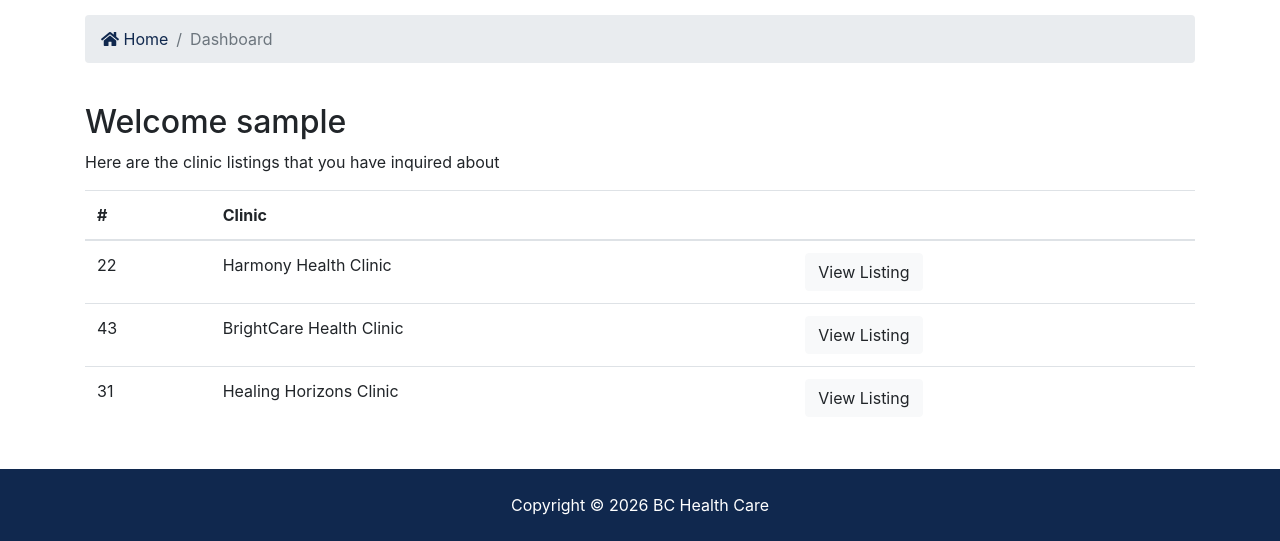
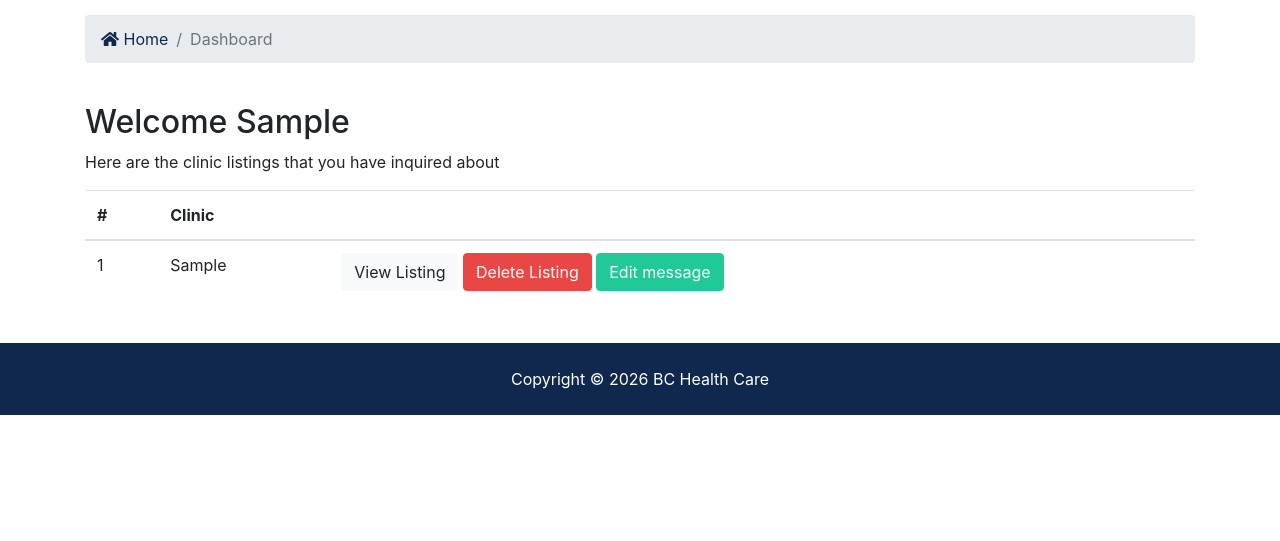
Before and after one commit to peggylsy/erb8, a Django app: page /accounts/dashboard/ in a window 1280 px wide. Shown: the part 430-971 px from the top of the page. After the commit the page ends 845 px from the top, so only its background shows below. Run offline with Django 5.2, Linux system fonts and the light colour scheme; a user stored in the database is signed in; tables that the repository leaves empty hold one stand-in row (values such as "Sample post"); some libraries are stand-ins or nearby versions.

Commit message:
step 14 contacts:delete

```diff
--- a/accounts/views.py
+++ b/accounts/views.py
@@ -1,7 +1,7 @@
 from django.shortcuts import render, redirect
 from django.contrib import messages,auth
 from django.contrib.auth.models import User
-
+from contacts.models import Contact
 # Create your views here.
 def login(request):
     if request.method =="POST":
@@ -41,7 +41,9 @@ def register(request):
                     messages.error(request, 'Email already exists')
                     return redirect("accounts:register")
                 else:
-                    user = User.objects.create_user(username=username, password=password, email=email, first_name=first_name, last_name=last_name)
+                    user = User.objects.create_user(
+                        username=username, password=password,
+                        email=email, first_name=first_name, last_name=last_name)
                     user.save()
                     messages.success(request, 'You are now registered and can log in')
                     return redirect("accounts:login")
@@ -52,4 +54,7 @@ def register(request):
         return render(request, 'accounts/register.html')
 
 def dashboard(request):
-    return render(request, 'accounts/dashboard.html')
+        user_contacts = Contact.objects.all( ).filter(
+            user_id=request.user.id).order_by('-contact_date')
+        context = {"contacts" :  user_contacts}
+        return render(request, 'accounts/dashboard.html', context)
--- /dev/null
+++ b/config/static/js/modal.js
@@ -0,0 +1,15 @@
+$(document).ready( function ( )  {
+    $("#deleteConfirmModal").on ( "show.bs.modal",  function( event ) {
+         const button = $(event.relatedTarget);
+         const contactId = button.data("id");
+         const deleteUrl = button.data("url");
+        $("#modal-contact-id").text(contactId);
+        $("#confirmDeleteBtn").attr("href", deleteUrl);
+        });
+        $("#confirmDeleteBtn").click(function(event) {
+             $("#deleteConfirmModal").modal("hide");
+             setTimeout(( ) => {
+                    window.location.href = $("#confirmDeleteBtn").attr("href");
+             }, 300);
+    });
+});
--- a/templates/accounts/dashboard.html
+++ b/templates/accounts/dashboard.html
@@ -5,7 +5,7 @@
     <div class="container">
         <div class="row text-center">
         <div class="col-md-12">
-            <h1 class="display-4">User Dashboard</h1>
+            <h1 class="display-4">{{ user.username | title }} Dashboard</h1>
             <p class="lead">Manage your BC Health Care account</p>
         </div>
         </div>
@@ -26,12 +26,13 @@
 </nav>
 </div>
 </section>
-
+{% include 'partials/_alert.html' %}
 <section id="dashboard" class="py-4">
     <div class="container">
         <div class="row">
         <div class="col-md-12">
-            <h2>Welcome {{ user.username }}</h2>
+            <h2>Welcome {{ user.username | title }}</h2>
+            {% if contacts %}
             <p>Here are the clinic listings that you have inquired about</p>
             <table class="table">
             <thead>
@@ -42,32 +43,52 @@
                 </tr>
             </thead>
             <tbody>
-                {% comment %}  {% endcomment %}
+                {% for contact in contacts %}
                 <tr>
-                <td>22</td>
-                <td>Harmony Health Clinic</td>
+                <td>{{ contact.listing_id }}</td>
+                <td>{{ contact.listing | title }}</td>
                 <td>
-                    <a class="btn btn-light" href="#">View Listing</a>
+                    <a class="btn btn-light" href="{% url 'listings:listing' contact.listing_id %}"
+                    >View Listing</a>
+                    <button
+                        class="btn btn-danger"
+                        data-url="{% url 'contacts:delete_contact' contact.id %}"
+                        data-toggle="modal"
+                        data-target="#deleteConfirmModal"
+                        data-id="{{contact.id}}"
+                    >
+                        Delete Listing
+                    </button>
+                    <a href="{% url 'contacts:edit_contact' contact.id  %}"
+                        class="btn btn-success"
+                        >Edit message</a>
                 </td>
                 </tr>
-                <tr>
-                <td>43</td>
-                <td>BrightCare Health Clinic</td>
-                <td>
-                    <a class="btn btn-light" href="#">View Listing</a>
-                </td>
-                </tr>
-                <tr>
-                <td>31</td>
-                <td>Healing Horizons Clinic</td>
-                <td>
-                    <a class="btn btn-light" href="#">View Listing</a>
-                </td>
-                </tr>
+                {% endfor %}
             </tbody>
             </table>
-        </div>
+            {% else %}
+            <p>You have not made any inquiries yet.</p>
+            {% endif %}
+            </div>
         </div>
     </div>
 </section>
+<!-- delete modal -->
+<div class="modal fade" id="deleteConfirmModal" role="dialog">
+    <div class="modal-dialog">
+        <div class="modal-content">
+            <div class="modal-header">
+                <h5 class="modal-title" id="deleteModalLable">Confirm DELETE</h5>
+                <button class="close" type="button" data-dismiss="modal">&times;</button>
+            </div>
+            <div class="modal-body">
+                <p>Are you sure you want to delet this inquiry?</p>
+                <a href="" class="btn btn-danger" id="confirmDeleteBtn">Yes</a>
+                <button class="btn btn-info" data-dismiss="modal">Cancel</button>
+            </div>
+        </div>
+    </div>
+</div>
+
 {% endblock %}
--- a/templates/base.html
+++ b/templates/base.html
@@ -26,6 +26,7 @@
     <script src={% static "js/bootstrap.bundle.min.js" %}></script>
     <script src={% static "js/lightbox.min.js" %}></script>
     <script src={% static "js/main.js" %}></script>
+    <script src={% static "js/modal.js" %}></script>
 
   </body>
 
```
Also changed, not shown: contacts/forms.py (added, +14 -0 lines), contacts/views.py (+15 -4 lines), static/js/modal.js (added, +15 -0 lines), templates/contacts/edit_contact.html (added, +7 -0 lines).
